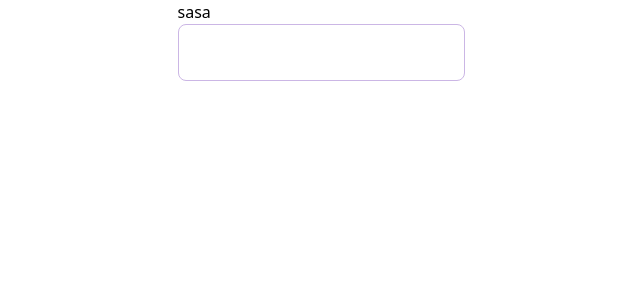
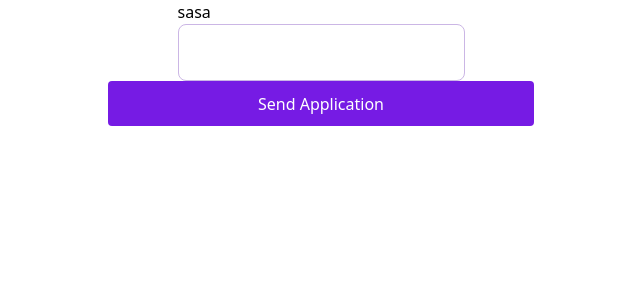
Before and after one commit to T0ffik/Think1st-task, a React (Vite) app: page / in a window 1280 px wide. Shown: the top 300 px of the page, without its empty margins (319-959 px from the left). Built offline with nearby package versions, Linux system fonts and the light colour scheme.

Commit message:
create CTA component

```diff
--- a/src/App.tsx
+++ b/src/App.tsx
@@ -1,3 +1,4 @@
+import { CTA } from "./components/atoms/CTA/CTA";
 import { Textfield } from "./components/atoms/Textfield/Textfield";
 import "./input.css";
 
@@ -5,6 +6,7 @@ function App() {
   return (
     <div className="flex flex-col items-center h-[100vh]">
       <Textfield label="sasa" value="dsad" />
+      <CTA>Send Application</CTA>
     </div>
   );
 }
--- /dev/null
+++ b/src/components/atoms/CTA/CTA.tsx
@@ -0,0 +1,14 @@
+import { ButtonHTMLAttributes } from "react";
+
+export const CTA = (props: ButtonHTMLAttributes<HTMLButtonElement>) => {
+  return (
+    <button
+      {...props}
+      className={
+        "text-center h-[45px] w-[426px] bg-cCta-default text-cText-secondary rounded-[4px] hover:bg-cCta-hover disabled:bg-cCta-inactive "
+      }
+    >
+      {props.children}
+    </button>
+  );
+};
```
